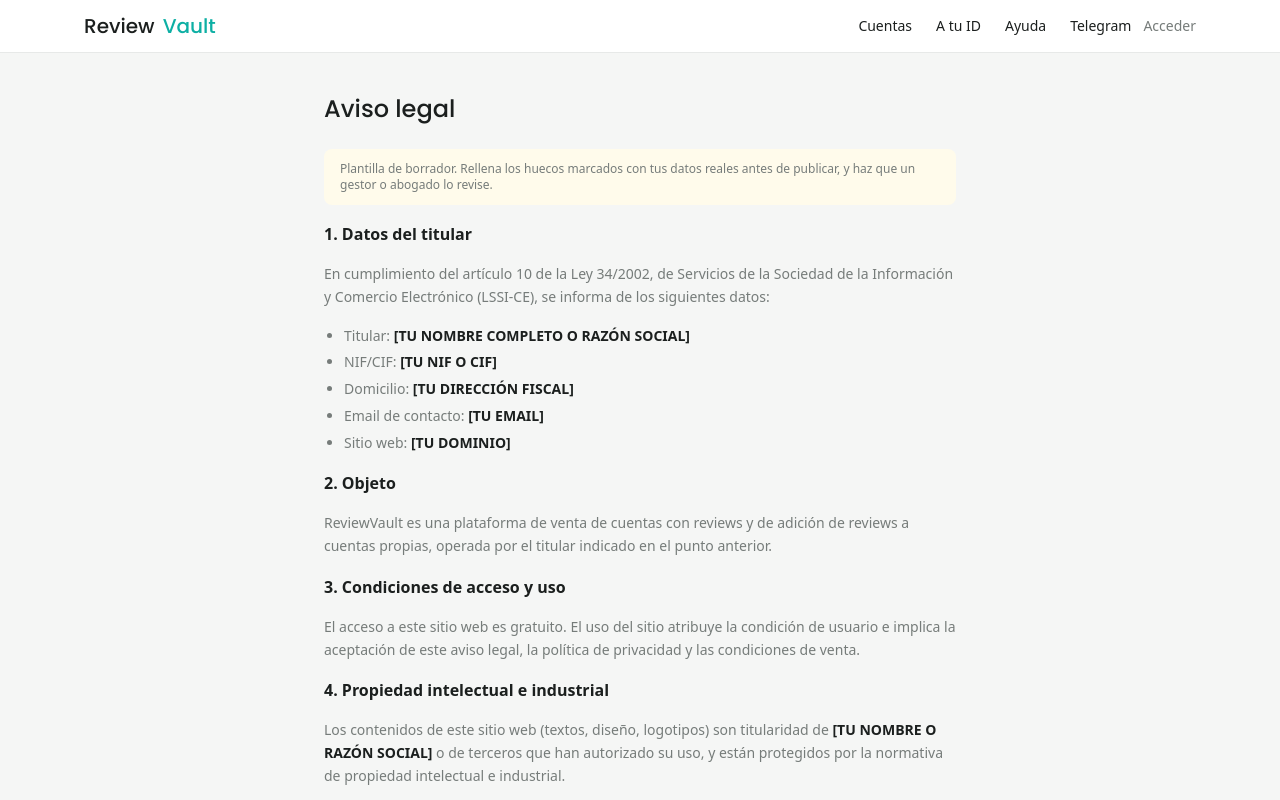
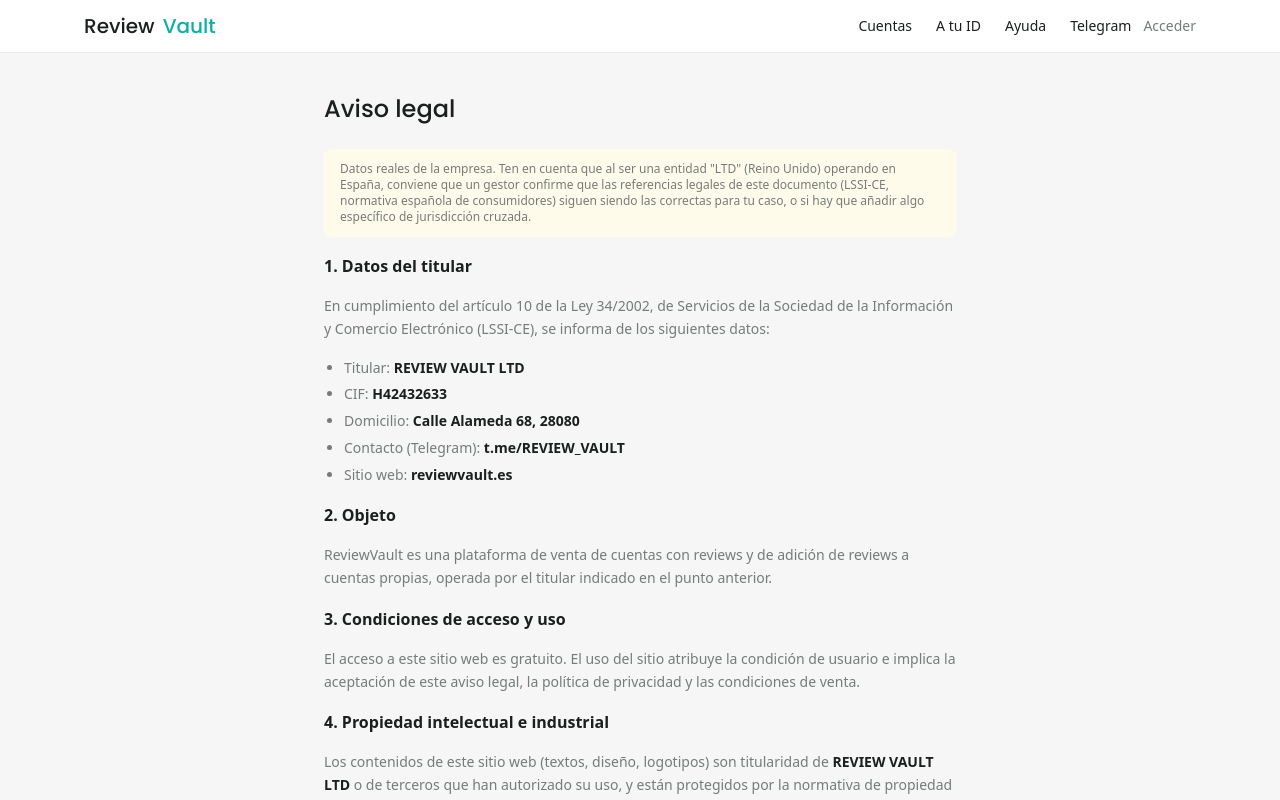
Before and after one commit to devADRIANDF/rv, a Next.js app: page /legal/aviso-legal in a window 1280 px wide. Shown: the top 800 px of the page. Built offline with nearby package versions, Linux system fonts and the light colour scheme; no server answers.

Commit message:
datos legales reales de la empresa

```diff
--- a/pages/legal/aviso-legal.js
+++ b/pages/legal/aviso-legal.js
@@ -9,8 +9,12 @@
       <Nav />
       <LegalLayout title="Aviso legal">
         <p className="rounded-lg bg-amber-50 px-4 py-3 text-xs text-amber-700">
-          Plantilla de borrador. Rellena los huecos marcados con tus datos
-          reales antes de publicar, y haz que un gestor o abogado lo revise.
+          Datos reales de la empresa. Ten en cuenta que al ser una entidad
+          "LTD" (Reino Unido) operando en España, conviene que un gestor
+          confirme que las referencias legales de este documento (LSSI-CE,
+          normativa española de consumidores) siguen siendo las correctas
+          para tu caso, o si hay que añadir algo específico de jurisdicción
+          cruzada.
         </p>
 
         <h2>1. Datos del titular</h2>
@@ -20,11 +24,11 @@
           informa de los siguientes datos:
         </p>
         <ul>
-          <li>Titular: <strong>[TU NOMBRE COMPLETO O RAZÓN SOCIAL]</strong></li>
-          <li>NIF/CIF: <strong>[TU NIF O CIF]</strong></li>
-          <li>Domicilio: <strong>[TU DIRECCIÓN FISCAL]</strong></li>
-          <li>Email de contacto: <strong>[TU EMAIL]</strong></li>
-          <li>Sitio web: <strong>[TU DOMINIO]</strong></li>
+          <li>Titular: <strong>REVIEW VAULT LTD</strong></li>
+          <li>CIF: <strong>H42432633</strong></li>
+          <li>Domicilio: <strong>Calle Alameda 68, 28080</strong></li>
+          <li>Contacto (Telegram): <strong>t.me/REVIEW_VAULT</strong></li>
+          <li>Sitio web: <strong>reviewvault.es</strong></li>
         </ul>
 
         <h2>2. Objeto</h2>
@@ -44,7 +48,7 @@
         <h2>4. Propiedad intelectual e industrial</h2>
         <p>
           Los contenidos de este sitio web (textos, diseño, logotipos) son
-          titularidad de <strong>[TU NOMBRE O RAZÓN SOCIAL]</strong> o de
+          titularidad de <strong>REVIEW VAULT LTD</strong> o de
           terceros que han autorizado su uso, y están protegidos por la
           normativa de propiedad intelectual e industrial.
         </p>
--- a/pages/legal/condiciones.js
+++ b/pages/legal/condiciones.js
@@ -9,17 +9,17 @@
       <Nav />
       <LegalLayout title="Condiciones de venta">
         <p className="rounded-lg bg-amber-50 px-4 py-3 text-xs text-amber-700">
-          Plantilla de borrador. Revisa especialmente el tratamiento de IVA
-          (según vendas como particular o como profesional) con tu gestor
-          antes de publicar.
+          Datos reales de la empresa. Revisa especialmente el tratamiento de
+          IVA (una "LTD" británica vendiendo a consumidores en España tiene
+          reglas propias de IVA/OSS) con tu gestor antes de publicar.
         </p>
 
         <h2>1. Objeto</h2>
         <p>
           Estas condiciones regulan la compra de cuentas con reviews y de
           paquetes de reviews aplicados a cuentas propias, a través de
-          <strong> [TU DOMINIO]</strong>, operado por{" "}
-          <strong>[TU NOMBRE O RAZÓN SOCIAL]</strong>.
+          <strong> reviewvault.es</strong>, operado por{" "}
+          <strong>REVIEW VAULT LTD</strong>.
         </p>
 
         <h2>2. Precio y pago</h2>
@@ -67,8 +67,8 @@
 
         <h2>7. Reclamaciones</h2>
         <p>
-          Para cualquier incidencia con tu pedido, contacta a{" "}
-          <strong>[TU EMAIL]</strong> o por Telegram. Como consumidor,
+          Para cualquier incidencia con tu pedido, contacta por Telegram a{" "}
+          <strong>t.me/REVIEW_VAULT</strong>. Como consumidor,
           también dispones de las hojas de reclamaciones oficiales y de la
           plataforma europea de resolución de litigios en línea
           (ec.europa.eu/consumers/odr).
--- a/pages/legal/privacidad.js
+++ b/pages/legal/privacidad.js
@@ -9,15 +9,16 @@
       <Nav />
       <LegalLayout title="Política de privacidad">
         <p className="rounded-lg bg-amber-50 px-4 py-3 text-xs text-amber-700">
-          Plantilla de borrador. Rellena los huecos marcados con tus datos
-          reales antes de publicar, y haz que un gestor o abogado lo revise.
+          Datos reales de la empresa. Revisa con un gestor si al ser una
+          entidad "LTD" hay alguna particularidad de protección de datos
+          transfronteriza que debas añadir aquí.
         </p>
 
         <h2>1. Responsable del tratamiento</h2>
         <ul>
-          <li>Responsable: <strong>[TU NOMBRE COMPLETO O RAZÓN SOCIAL]</strong></li>
-          <li>NIF/CIF: <strong>[TU NIF O CIF]</strong></li>
-          <li>Contacto: <strong>[TU EMAIL]</strong></li>
+          <li>Responsable: <strong>REVIEW VAULT LTD</strong></li>
+          <li>NIF/CIF: <strong>H42432633</strong></li>
+          <li>Contacto (Telegram): <strong>t.me/REVIEW_VAULT</strong></li>
         </ul>
 
         <h2>2. Datos que recogemos</h2>
@@ -61,8 +62,8 @@
         <h2>7. Tus derechos</h2>
         <p>
           Puedes ejercer tus derechos de acceso, rectificación, supresión,
-          oposición, limitación y portabilidad escribiendo a{" "}
-          <strong>[TU EMAIL]</strong>. También puedes reclamar ante la
+          oposición, limitación y portabilidad escribiéndonos por Telegram a{" "}
+          <strong>t.me/REVIEW_VAULT</strong>. También puedes reclamar ante la
           Agencia Española de Protección de Datos (aepd.es).
         </p>
 
```
